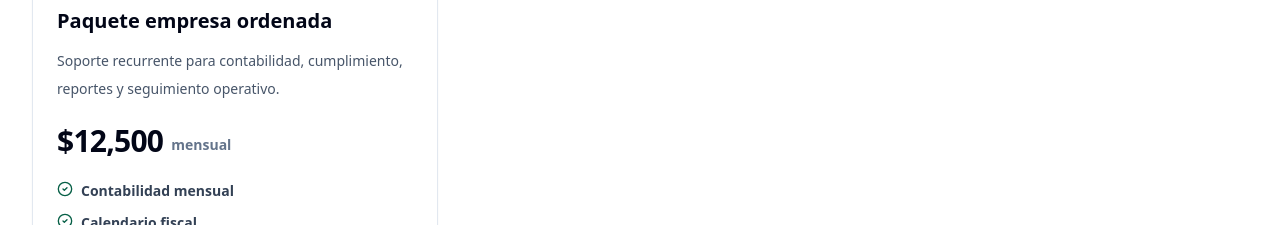
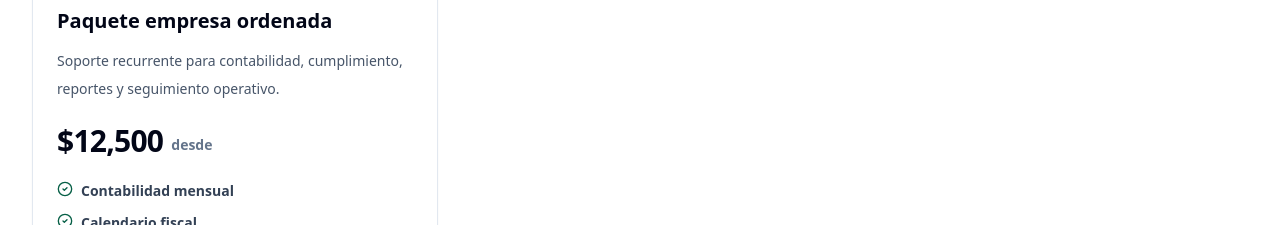
Before and after one commit to o7digital/kabin, a React (Vite) app: page / in a window 1280 px wide. Shown: the part 5500-5725 px from the top of the page. Built offline with nearby package versions, Linux system fonts and the light colour scheme.

Commit message:
Show enterprise package as desde

```diff
--- a/KabinConsultoriaMockup.jsx
+++ b/KabinConsultoriaMockup.jsx
@@ -349,7 +349,7 @@ const ecommercePackagesEs = [
     icon: Building2,
     title: "Paquete empresa ordenada",
     price: 12500,
-    cadence: "mensual",
+    cadence: "desde",
     tag: "PyME",
     description: "Soporte recurrente para contabilidad, cumplimiento, reportes y seguimiento operativo.",
     includes: ["Contabilidad mensual", "Calendario fiscal", "Reporte directivo", "Sesión mensual"],
```
